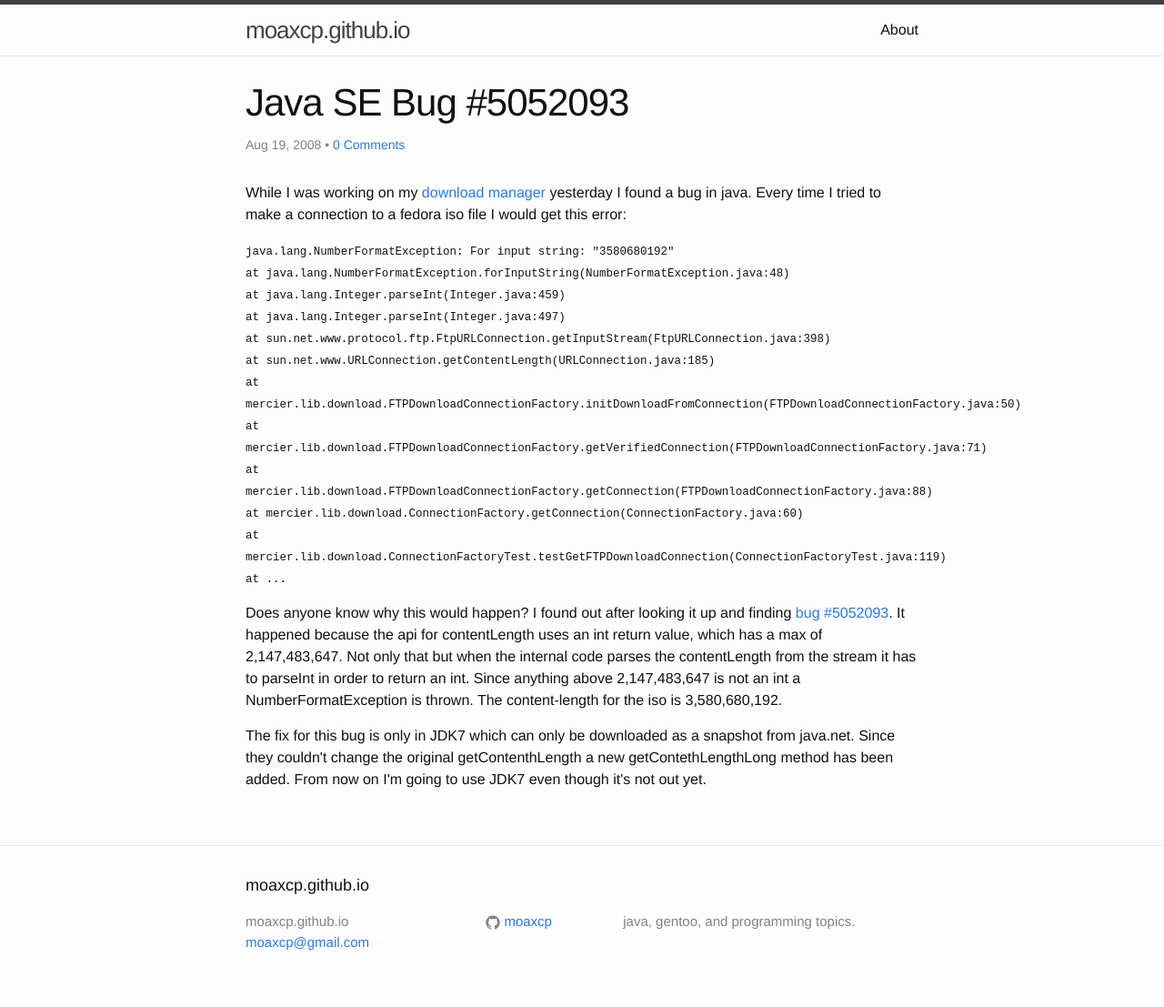
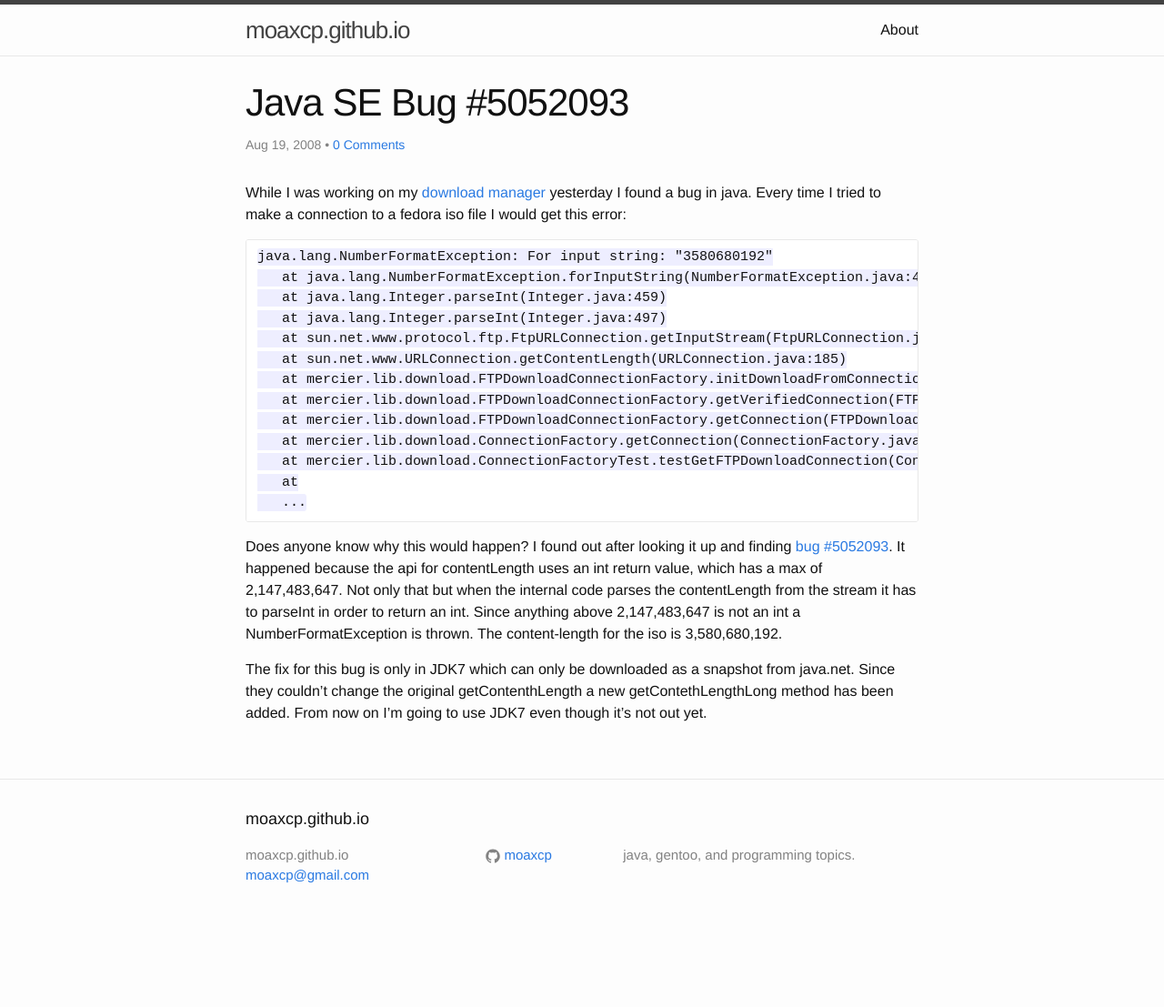
Before and after one commit to moaxcp/moaxcp.github.io, a Jekyll site: the page built from _posts/2008-08-19-java-se-bug-5052093.md, in a window 1280 px wide. Shown: the whole page at 91% size. Built offline with Jekyll 4.4.1, drawn with Linux system fonts in a browser that asks for light colours; comment, search, counter and statistics services are not loaded; after the commit the page ends 1034 px from its top, so only the background shows below that.

Commit message:
converted to markdown

````diff
--- a/_posts/2008-08-19-java-se-bug-5052093.md
+++ b/_posts/2008-08-19-java-se-bug-5052093.md
@@ -10,7 +10,24 @@
 published: true
 comments: true
 ---
-<p>While I was working on my <a href="http://code.google.com/p/delta-utilities/">download manager</a> yesterday I found a bug in java. Every time I tried to make a connection to a fedora iso file I would get this error:</p>
-<p><span style="font-family:courier new;font-size:78%;">java.lang.NumberFormatException: For input string: "3580680192"<br />   at java.lang.NumberFormatException.forInputString(NumberFormatException.java:48)<br />   at java.lang.Integer.parseInt(Integer.java:459)<br />   at java.lang.Integer.parseInt(Integer.java:497)<br />   at sun.net.www.protocol.ftp.FtpURLConnection.getInputStream(FtpURLConnection.java:398)<br />   at sun.net.www.URLConnection.getContentLength(URLConnection.java:185)<br />   at mercier.lib.download.FTPDownloadConnectionFactory.initDownloadFromConnection(FTPDownloadConnectionFactory.java:50)<br />   at mercier.lib.download.FTPDownloadConnectionFactory.getVerifiedConnection(FTPDownloadConnectionFactory.java:71)<br />   at mercier.lib.download.FTPDownloadConnectionFactory.getConnection(FTPDownloadConnectionFactory.java:88)<br />   at mercier.lib.download.ConnectionFactory.getConnection(ConnectionFactory.java:60)<br />   at mercier.lib.download.ConnectionFactoryTest.testGetFTPDownloadConnection(ConnectionFactoryTest.java:119)<br />   at </span><span style="font-size:78%;"><span style="font-family:courier new;">...</span></span></p>
-<p>Does anyone know why this would happen? I found out after looking it up and finding <a href="http://bugs.sun.com/bugdatabase/view_bug.do?bug_id=5052093">bug #5052093</a>. It happened because the api for contentLength uses an int return value, which has a max of 2,147,483,647. Not only that but when the internal code parses the contentLength from the stream it has to parseInt in order to return an int. Since anything above 2,147,483,647 is not an int a NumberFormatException is thrown. The content-length for the iso is 3,580,680,192.</p>
-<p>The fix for this bug is only in JDK7 which can only be downloaded as a snapshot from java.net. Since they couldn't change the original getContenthLength a new getContethLengthLong method has been added.  From now on I'm going to use JDK7 even though it's not out yet.</p>
+While I was working on my [download manager](http://code.google.com/p/delta-utilities/) yesterday I found a bug in java. Every time I tried to make a connection to a fedora iso file I would get this error:
+
+```
+java.lang.NumberFormatException: For input string: "3580680192"
+   at java.lang.NumberFormatException.forInputString(NumberFormatException.java:48)
+   at java.lang.Integer.parseInt(Integer.java:459)
+   at java.lang.Integer.parseInt(Integer.java:497)
+   at sun.net.www.protocol.ftp.FtpURLConnection.getInputStream(FtpURLConnection.java:398)
+   at sun.net.www.URLConnection.getContentLength(URLConnection.java:185)
+   at mercier.lib.download.FTPDownloadConnectionFactory.initDownloadFromConnection(FTPDownloadConnectionFactory.java:50)
+   at mercier.lib.download.FTPDownloadConnectionFactory.getVerifiedConnection(FTPDownloadConnectionFactory.java:71)
+   at mercier.lib.download.FTPDownloadConnectionFactory.getConnection(FTPDownloadConnectionFactory.java:88)
+   at mercier.lib.download.ConnectionFactory.getConnection(ConnectionFactory.java:60)
+   at mercier.lib.download.ConnectionFactoryTest.testGetFTPDownloadConnection(ConnectionFactoryTest.java:119)
+   at
+   ...
+```
+
+Does anyone know why this would happen? I found out after looking it up and finding [bug #5052093](http://bugs.sun.com/bugdatabase/view_bug.do?bug_id=5052093). It happened because the api for contentLength uses an int return value, which has a max of 2,147,483,647. Not only that but when the internal code parses the contentLength from the stream it has to parseInt in order to return an int. Since anything above 2,147,483,647 is not an int a NumberFormatException is thrown. The content-length for the iso is 3,580,680,192.
+
+The fix for this bug is only in JDK7 which can only be downloaded as a snapshot from java.net. Since they couldn't change the original getContenthLength a new getContethLengthLong method has been added.  From now on I'm going to use JDK7 even though it's not out yet.
````
